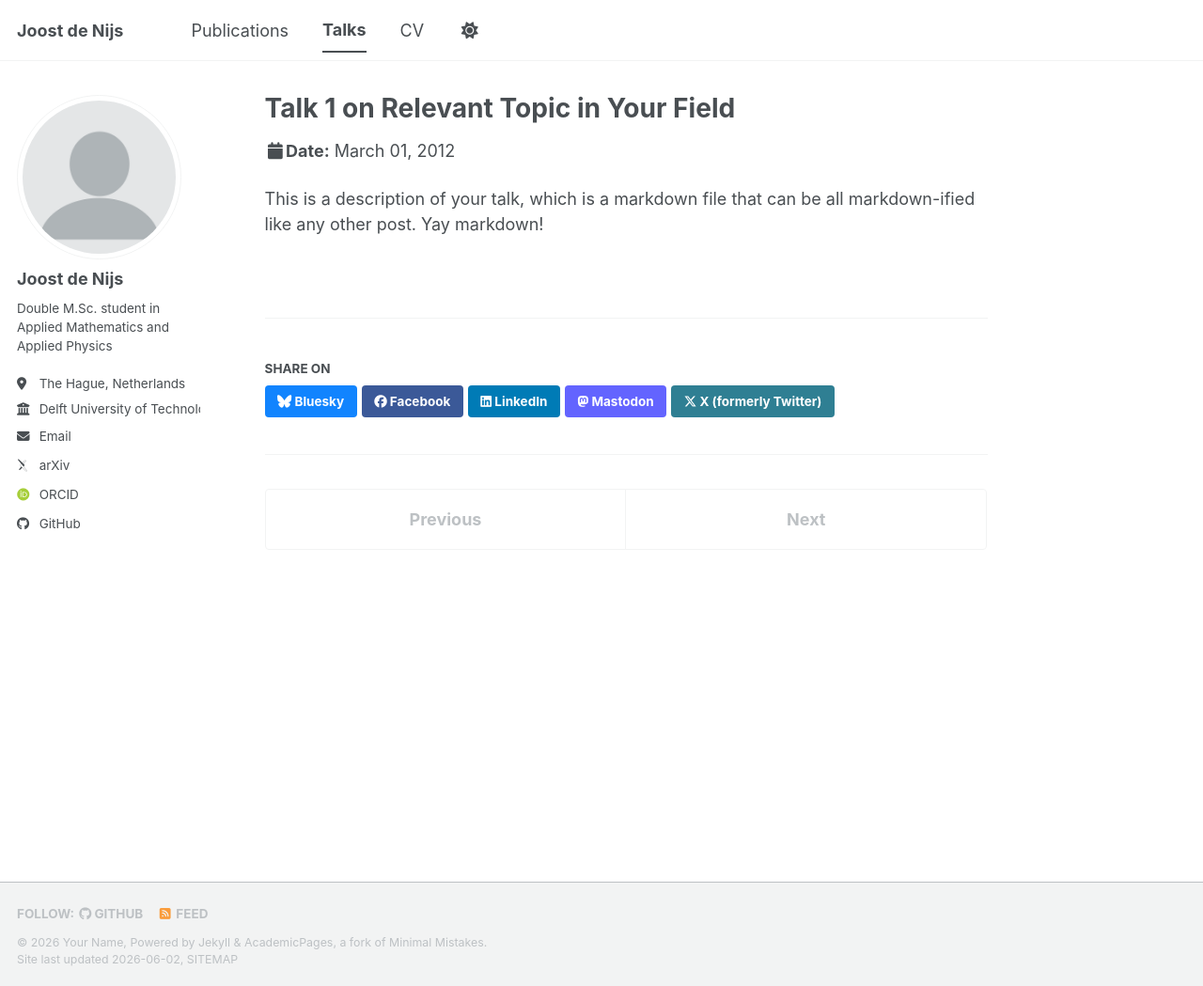
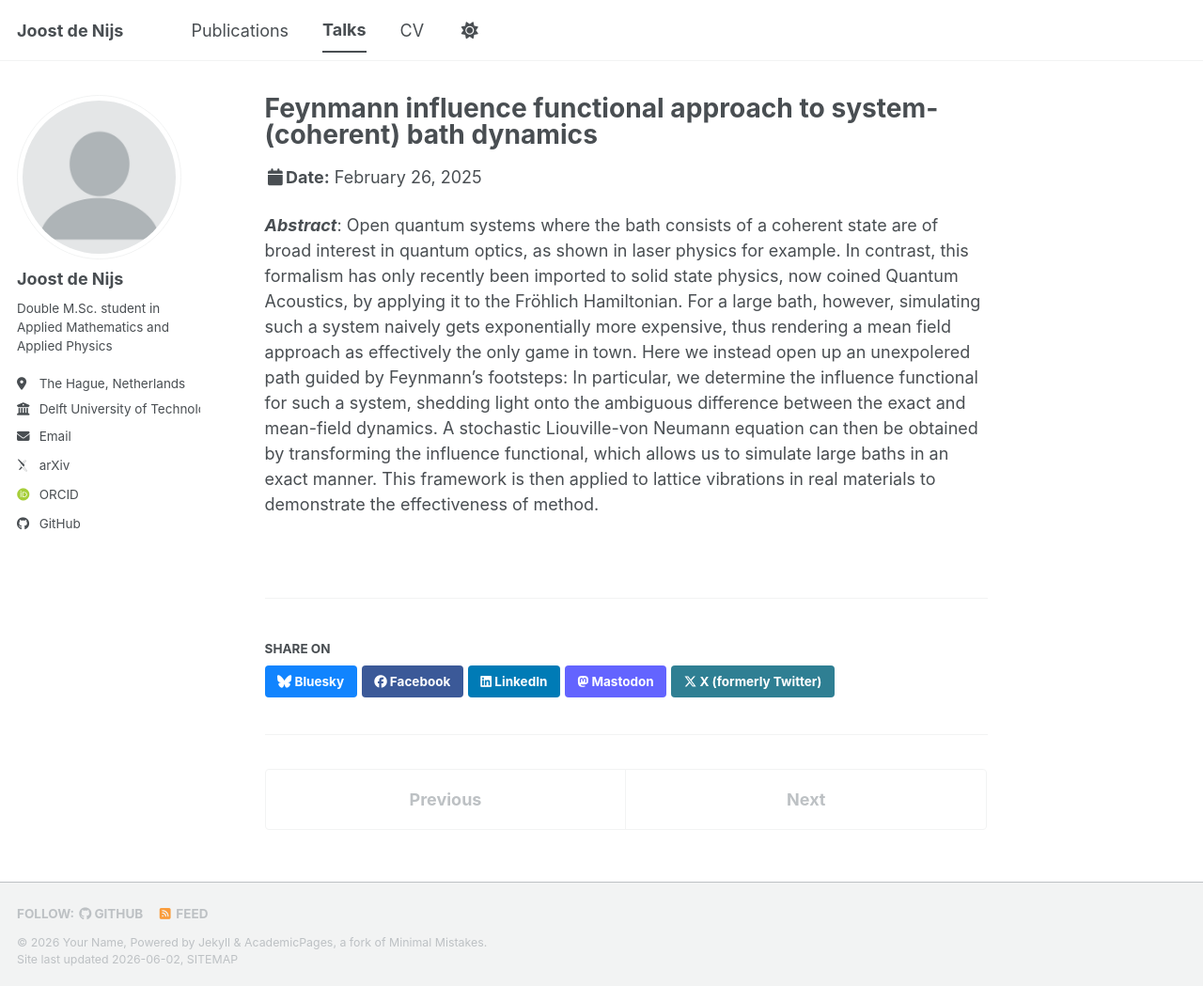
Before and after one commit to Joost987/Joost987.github.io, a Jekyll site: the page built from _talks/2012-03-01-talk-1.md, in a window 1280 px wide and 1049 px high. Shown: the whole window at 94% size. Built offline with Jekyll 4.4.1, drawn with Linux system fonts in a browser that asks for light colours; some web fonts are replaced; a script bundle is joined from its source files by our own code; library files that are not in the unit come from our copies.

Commit message:
Update 2012-03-01-talk-1.md

```diff
--- a/_talks/2012-03-01-talk-1.md
+++ b/_talks/2012-03-01-talk-1.md
@@ -1,11 +1,11 @@
 ---
-title: "Talk 1 on Relevant Topic in Your Field"
+title: "Feynmann influence functional approach to system-(coherent) bath dynamics"
 collection: talks
 type: "Talk"
 permalink: /talks/2012-03-01-talk-1
-venue: "UC San Francisco, Department of Testing"
-date: 2012-03-01
-location: "San Francisco, CA, USA"
+venue: "Constructor University (formerly Jacobs University Bremen)"
+date: 2025-02-26
+location: "Bremen, Germany"
 ---
 
-This is a description of your talk, which is a markdown file that can be all markdown-ified like any other post. Yay markdown!
+***Abstract***: Open quantum systems where the bath consists of a coherent state are of broad interest in quantum optics, as shown in laser physics for example. In contrast, this formalism has only recently been imported to solid state physics, now coined Quantum Acoustics, by applying it to the Fröhlich Hamiltonian. For a large bath, however, simulating such a system naively gets exponentially more expensive, thus rendering a mean field approach as effectively the only game in town. Here we instead open up an unexpolered path guided by Feynmann's footsteps: In particular, we determine the influence functional for such a system, shedding light onto the ambiguous difference between the exact and mean-field dynamics. A stochastic Liouville-von Neumann equation can then be obtained by transforming the influence functional, which allows us to simulate large baths in an exact manner. This framework is then applied to lattice vibrations in real materials to demonstrate the effectiveness of method.
```
